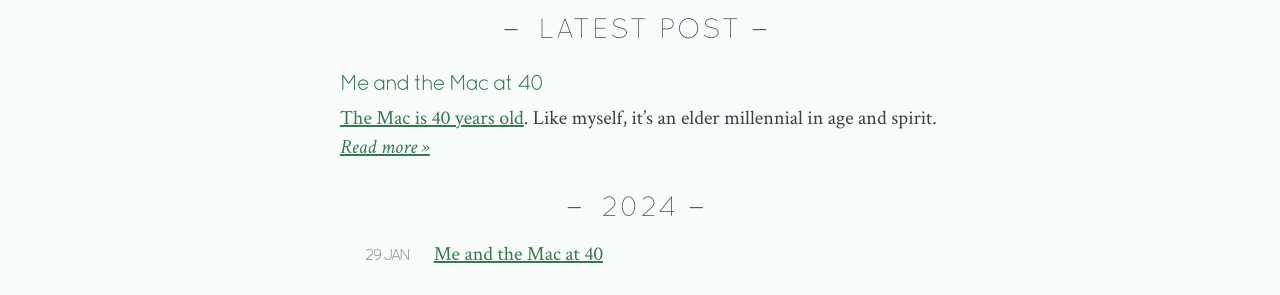
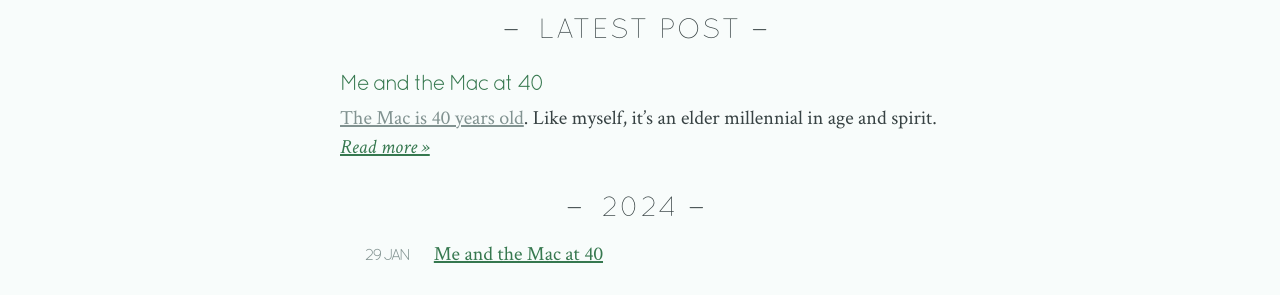
Before and after one commit to mmertsock/mmertsock.github.io, a Jekyll site: the page built from index.html, in a window 1280 px wide. Shown: the part 188-483 px from the top of the page. Built offline with Jekyll 4.4.1, drawn with Linux system fonts in a browser that asks for light colours.

Commit message:
less prominent excerpt inline links

```diff
--- a/css/main.css
+++ b/css/main.css
@@ -277,6 +277,13 @@
 
 .latest .excerpt {
     margin-top: 0;
+}
+
+.latest .excerpt a:not(.more):link, .latest .excerpt a:not(.more):visited {
+    color: var(--link-color-secondary);
+}
+.latest .excerpt a:not(.more):hover, .latest .excerpt a:not(.more):active {
+    color: var(--link-color-secondary-active);
 }
 
 .more {
```
